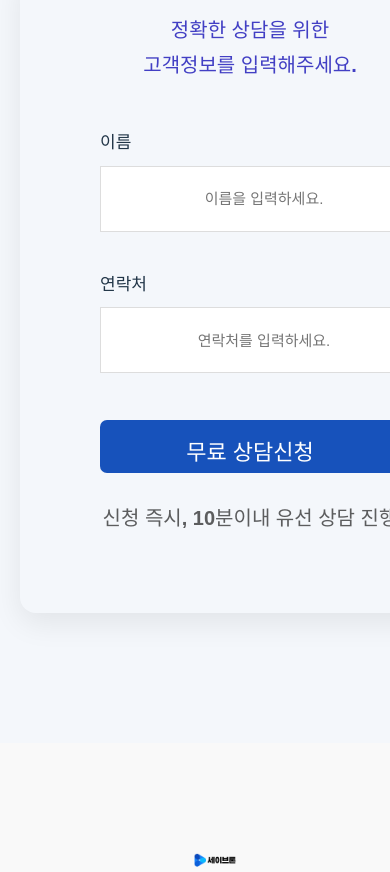
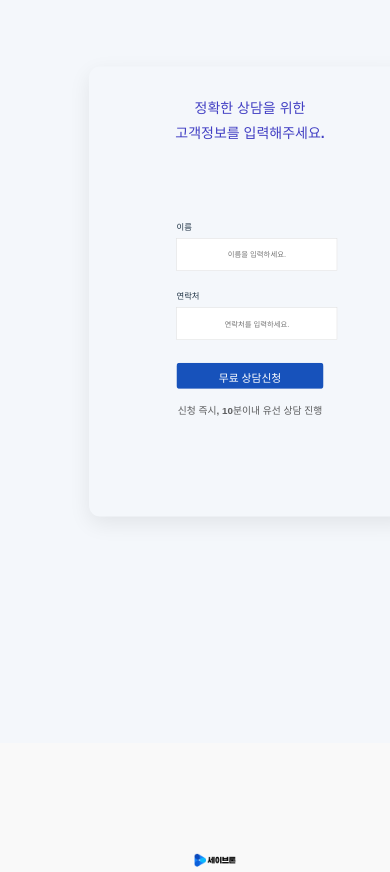
Before and after one commit to tara794600-bot/ziwon, a React (Vite) app: page / in a window 390 px wide. Shown: the part 3340-4212 px from the top of the page. Built offline with nearby package versions, Linux system fonts and the light colour scheme.

Commit message:
Update App.css

```diff
--- a/src/App.css
+++ b/src/App.css
@@ -849,9 +849,10 @@ padding-top: 25px;
 }
 
 @media (max-width: 768px) {
-  .박스 {
-    width: 90%;
-    max-width: 160px;
+  .박스,form {
+    width: 100%;
+    max-width: 360px;
+    scale: calc(0.7);
 
 
   }
```
